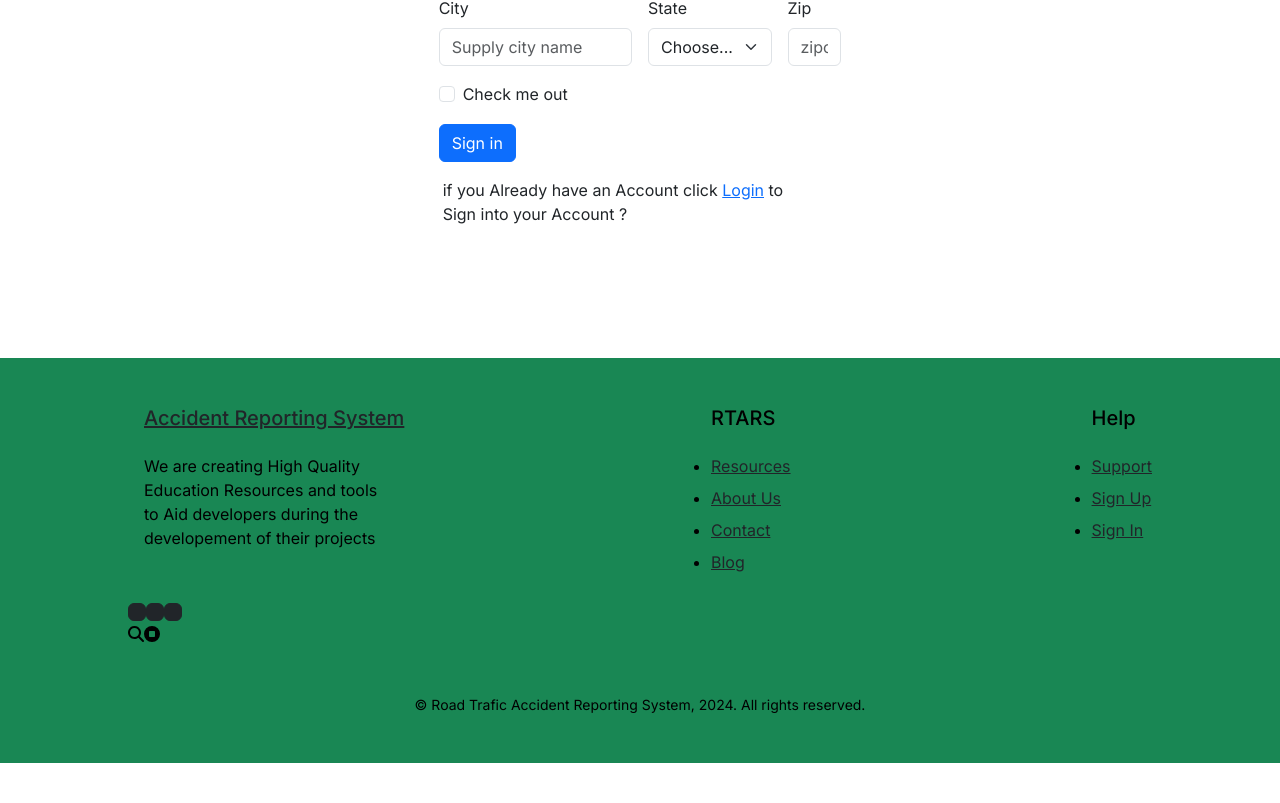
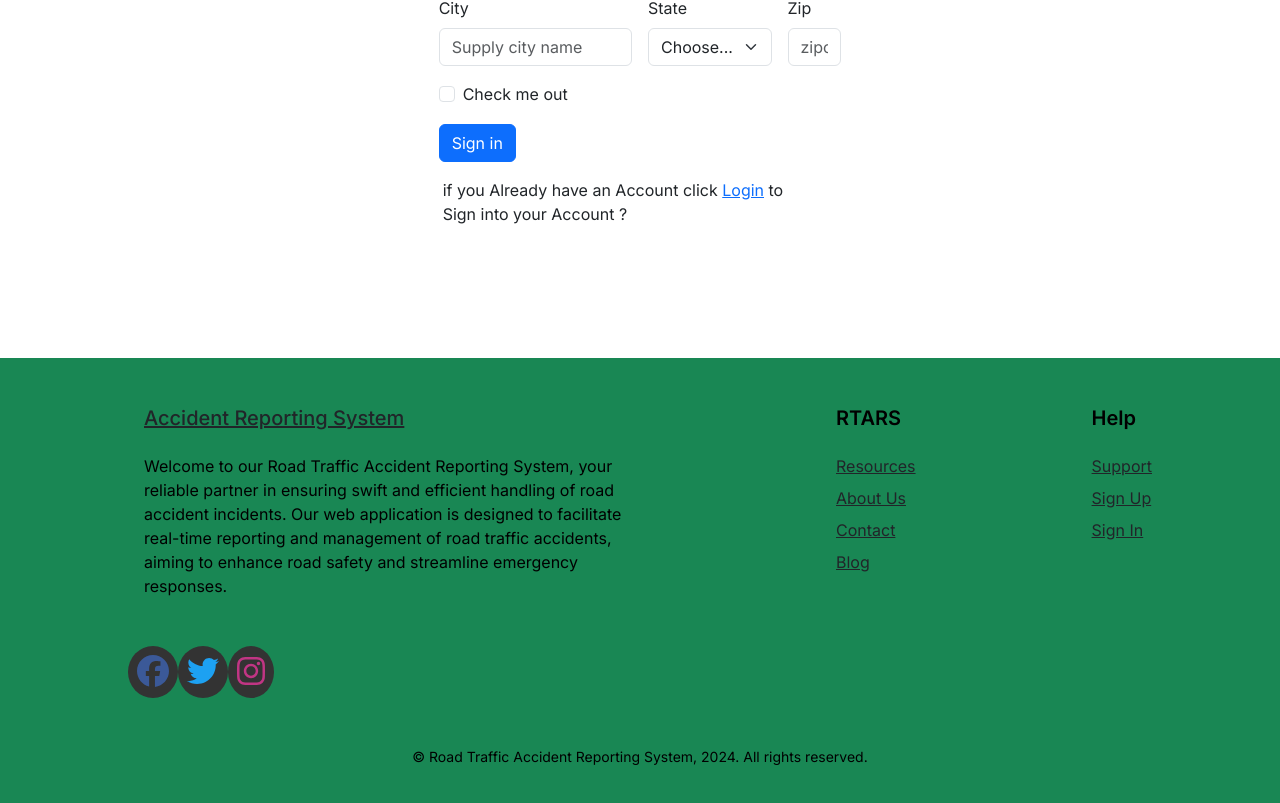
Before and after one commit to yusufaa99/RTARS, a Next.js app: page /signup in a window 1280 px wide. Shown: the part 642-1445 px from the top of the page. Before the commit the page ends 1405 px from the top, so only its background shows below. Built offline with nearby package versions, Linux system fonts and the light colour scheme; no server answers.

Commit message:
submitreport page modified

```diff
--- /dev/null
+++ b/app/api/(auth)/sms/route.js
@@ -0,0 +1,25 @@
+import twilio from 'twilio';
+
+export default async function handler(req, res) {
+  if (req.method === 'POST') {
+    const { report } = req.body;
+
+    const accountSid = process.env.TWILIO_ACCOUNT_SID;
+    const authToken = process.env.TWILIO_AUTH_TOKEN;
+    const client = twilio(accountSid, authToken);
+
+    try {
+      const message = await client.messages.create({
+        body: `New Report Submitted:\nDate: ${report.date}\nTime: ${report.time}\nLocation: ${report.lat}, ${report.lng}\nRoad Type: ${report.roadType}\nVehicle 1: ${report.vehicle1_make} ${report.vehicle1_model} (${report.vehicle1_licensePlate})\nVehicle 2: ${report.vehicle2_make} ${report.vehicle2_model} (${report.vehicle2_licensePlate})\nDriver 1: ${report.driver1_name} (License: ${report.driver1_licenseNumber})\nDriver 2: ${report.driver2_name} (License: ${report.driver2_licenseNumber})\nCollision Result: ${report.collisionResult}\nDescription: ${report.collisionDescription}\nInjuries: ${report.injuriesDescription}\nDamages: ${report.damagesDescription}`,
+        from: process.env.TWILIO_PHONE_NUMBER, // Your Twilio number
+        to: 'YOUR_PHONE_NUMBER' // Your phone number
+      });
+
+      res.status(200).json({ success: true, message });
+    } catch (error) {
+      res.status(500).json({ success: false, error: error.message });
+    }
+  } else {
+    res.status(405).json({ message: 'Method Not Allowed' });
+  }
+}
--- a/components/Footer.js
+++ b/components/Footer.js
@@ -1,84 +1,163 @@
-import React from "react"
+import React from "react";
 import { FontAwesomeIcon } from "@fortawesome/react-fontawesome";
-import {
-  faMagnifyingGlass,
-  faCircleStop
-} from "@fortawesome/free-solid-svg-icons";
+import { faFacebook, faTwitter, faInstagram } from "@fortawesome/free-brands-svg-icons";
+import { faMagnifyingGlass, faCircleStop } from "@fortawesome/free-solid-svg-icons";
+
+
 function Footer() {
+    return (
+        <div className="blockcode-fluid my-20">
+            <footer className="page-footer bg-success">
+                <div className="d-flex flex-column mx-auto py-5" style={{ width: '80%' }}>
+                    <div className="d-flex flex-wrap justify-content-between">
+                        <div className="align-self-center">
+                            <a href="/#" className="d-flex align-items-center p-0 text-dark">
+                                {/* <img alt="SCHOOL logo" src="/pictures/schoollogo2.png" width="50px" /> */}
+                                <span className="ms-3 h5 font-weight-bold">Accident Reporting System</span>
+                            </a>
+                            <p className="my-3 mx-3 text-justify" style={{ width: '500px' }}>
+                                Welcome to our Road Traffic Accident Reporting System, your reliable partner in ensuring swift and efficient handling of road accident incidents. Our web application is designed to facilitate real-time reporting and management of road traffic accidents, aiming to enhance road safety and streamline emergency responses.
+                            </p>
+                            <div className="mt-5 my-100 p-10">
+                                <button className="btn btn-nocolor btn-flat p-2" style={{ backgroundColor: '#333', borderRadius: '50%' }}>
+                                    <FontAwesomeIcon icon={faFacebook} size="2x" style={{ color: '#3b5998' }} />
+                                </button>
+                                <button className="btn btn-nocolor btn-flat p-2" style={{ backgroundColor: '#333', borderRadius: '50%' }}>
+                                    <FontAwesomeIcon icon={faTwitter} size="2x" style={{ color: '#1DA1F2' }} />
+                                </button>
+                                <button className="btn btn-nocolor btn-flat p-2" style={{ backgroundColor: '#333', borderRadius: '50%' }}>
+                                    <FontAwesomeIcon icon={faInstagram} size="2x" style={{ color: '#C13584' }} />
+                                </button>
+                            </div>
 
-    return (
-        <div class="blockcode-fluid">
-        <footer class="page-footer bg-success">
-            <div class="d-flex flex-column mx-auto py-5" style={{ width: '80%', }}>
-                <div class="d-flex flex-wrap justify-content-between">
-                    <div class="align-self-center">
-                        <a href="/#" class="d-flex align-items-center p-0 text-dark">
-                            {/* <img alt="SCHOOL logo" src="/pictures/schoollogo2.png" width="50px" /> */}
-                            <span class="ms-3 h5 font-weight-bold" >Accident Reporting System</span>
-                        </a>
-                        <p class="my-3 mx-3" style={{ width: '250px' }}>
-                            We are creating High Quality Education Resources and tools to Aid developers during the
-                            developement of their projects
-                        </p>
-                        <div class="mt-5">
 
-                            <button class="btn btn-dark btn-flat p-2">
-                                <i class="fa fa-facebook"></i>
-                            </button>
-                            <button class="btn btn-dark btn-flat p-2">
-                                <i class="fa fa-twitter"></i>
-                            </button>
-                            <button class="btn btn-dark btn-flat p-2">
-                                <i class="fa fa-instagram"></i>
-                            </button>
-
+                            {/* <div>
+                                <FontAwesomeIcon icon={faMagnifyingGlass} />
+                                <FontAwesomeIcon icon={faCircleStop} />
+                            </div> */}
                         </div>
                         <div>
-      <FontAwesomeIcon
-        icon={faMagnifyingGlass}
-      />
-      <FontAwesomeIcon
-        icon={faCircleStop}
-      />
-    </div>
-                    </div>
-                    <div>
-                        <p class="h5 mb-4" style={{ fontweight: '600' }}>RTARS</p>
-                        <ul class="p-0" style={{ liststyle: 'none', cursor: 'pointer' }} >
-                            <li class="my-2">
-                                <a class="text-dark" href="/">Resources</a>
+                            <p className="h5 mb-4" style={{ fontWeight: '600' }}>RTARS</p>
+                            <ul className="p-0" style={{ listStyle: 'none', cursor: 'pointer' }}>
+                                <li className="my-2">
+                                    <a className="text-dark" href="/">Resources</a>
                                 </li>
-                            <li class="my-2">
-                                <a class="text-dark" href="/about">About Us</a>
+                                <li className="my-2">
+                                    <a className="text-dark" href="/about">About Us</a>
                                 </li>
-                            <li class="my-2">
-                                <a class="text-dark" href="/contact">Contact</a>
+                                <li className="my-2">
+                                    <a className="text-dark" href="/contact">Contact</a>
                                 </li>
-                            <li class="my-2"><a class="text-dark" href="/table">Blog</a></li>
+                                <li className="my-2"><a className="text-dark" href="/table">Blog</a></li>
                             </ul>
                         </div>
                         <div>
-                        <p class="h5 mb-4" style={{ fontweight: '600' }}>Help</p>
-                        <ul class="p-0" style={{ liststyle: 'none', cursor: 'pointer' }}>
-                            <li class="my-2">
-                                <a class="text-dark" href="/">Support</a>
+                            <p className="h5 mb-4" style={{ fontWeight: '600' }}>Help</p>
+                            <ul className="p-0" style={{ listStyle: 'none', cursor: 'pointer' }}>
+                                <li className="my-2">
+                                    <a className="text-dark" href="/">Support</a>
                                 </li>
-                            <li class="my-2">
-                                <a class="text-dark" href="/signup">Sign Up</a>
+                                <li className="my-2">
+                                    <a className="text-dark" href="/signup">Sign Up</a>
                                 </li>
-                            <li class="my-2">
-                                <a class="text-dark" href="/login">Sign In</a>
+                                <li className="my-2">
+                                    <a className="text-dark" href="/login">Sign In</a>
                                 </li>
                             </ul>
                         </div>
-
                     </div>
-                <small class="text-center mt-5">&copy; Road Trafic Accident Reporting System, 2024. All rights reserved.</small>
+                    <small className="text-center mt-5">&copy; Road Traffic Accident Reporting System, 2024. All rights reserved.</small>
                 </div>
             </footer>
         </div>
-    )
+    );
 }
 
+export default Footer;
 
-export default Footer;
+
+// import React from "react"
+// import { FontAwesomeIcon } from "@fortawesome/react-fontawesome";
+
+// import {
+//     faMagnifyingGlass,
+//     faCircleStop,
+//     faFacebook,
+//     faTwitter,
+//     faInstagram
+// } from "@fortawesome/free-solid-svg-icons";
+// function Footer() {
+
+//     return (
+//         <div class="blockcode-fluid">
+//             <footer class="page-footer bg-success">
+//                 <div class="d-flex flex-column mx-auto py-5" style={{ width: '80%', }}>
+//                     <div class="d-flex flex-wrap justify-content-between">
+//                         <div class="align-self-center">
+//                             <a href="/#" class="d-flex align-items-center p-0 text-dark">
+//                                 {/* <img alt="SCHOOL logo" src="/pictures/schoollogo2.png" width="50px" /> */}
+//                                 <span class="ms-3 h5 font-weight-bold" >Accident Reporting System</span>
+//                             </a>
+//                             <p class="my-3 mx-3" style={{ width: '450px' }}>
+//                                 Welcome to our Road Traffic Accident Reporting System, your reliable partner in ensuring swift and efficient handling of road accident incidents. Our web application is designed to facilitate real-time reporting and management of road traffic accidents, aiming to enhance road safety and streamline emergency responses.
+//                             </p>
+//                             <div class="mt-5">
+//                             <FontAwesomeIcon
+//                                     icon={faFacebook}
+//                                 />
+//                                 <FontAwesomeIcon
+//                                     icon={faInstagram}
+//                                 />
+//                                 <FontAwesomeIcon
+//                                     icon={faTwitter}
+//                                 />
+//                                 <FontAwesomeIcon
+//                                     icon={faMagnifyingGlass}
+//                                 />
+//                                 <FontAwesomeIcon
+//                                     icon={faCircleStop}
+//                                 />
+
+//                             </div>
+
+//                         </div>
+//                         <div>
+//                             <p class="h5 mb-4" style={{ fontweight: '600' }}>RTARS</p>
+//                             <ul class="p-0" style={{ liststyle: 'none', cursor: 'pointer' }} >
+//                                 <li class="my-2">
+//                                     <a class="text-dark" href="/">Resources</a>
+//                                 </li>
+//                                 <li class="my-2">
+//                                     <a class="text-dark" href="/about">About Us</a>
+//                                 </li>
+//                                 <li class="my-2">
+//                                     <a class="text-dark" href="/contact">Contact</a>
+//                                 </li>
+//                                 <li class="my-2"><a class="text-dark" href="/table">Blog</a></li>
+//                             </ul>
+//                         </div>
+//                         <div>
+//                             <p class="h5 mb-4" style={{ fontweight: '600' }}>Help</p>
+//                             <ul class="p-0" style={{ liststyle: 'none', cursor: 'pointer' }}>
+//                                 <li class="my-2">
+//                                     <a class="text-dark" href="/">Support</a>
+//                                 </li>
+//                                 <li class="my-2">
+//                                     <a class="text-dark" href="/signup">Sign Up</a>
+//                                 </li>
+//                                 <li class="my-2">
+//                                     <a class="text-dark" href="/login">Sign In</a>
+//                                 </li>
+//                             </ul>
+//                         </div>
+
+//                     </div>
+//                     <small class="text-center mt-5">&copy; Road Trafic Accident Reporting System, 2024. All rights reserved.</small>
+//                 </div>
+//             </footer>
+//         </div>
+//     )
+// }
+
+
+// export default Footer;
--- a/components/Header.js
+++ b/components/Header.js
@@ -18,7 +18,7 @@ function Header() {
           <span class="navbar-toggler-icon"></span>
         </button>
         <div class="collapse navbar-collapse" id="navbarSupportedContent">
-          <ul class="navbar-nav ms-auto mb-2 mb-lg-0">
+          <ul class="navbar-nav ms-auto mb-2 mb-lg-0 ">
             <li class="nav-item">
               <a class="nav-link active" aria-current="page" href="/">Home</a>
             </li>
--- a/package.json
+++ b/package.json
@@ -11,6 +11,7 @@
   "dependencies": {
     "@auth0/nextjs-auth0": "^3.5.0",
     "@fortawesome/fontawesome-svg-core": "^6.6.0",
+    "@fortawesome/free-brands-svg-icons": "^6.6.0",
     "@fortawesome/free-solid-svg-icons": "^6.6.0",
     "@fortawesome/react-fontawesome": "^0.2.2",
     "axios": "^1.7.2",
@@ -22,6 +23,7 @@
     "react": "^18",
     "react-dom": "^18",
     "react-leaflet": "^4.2.1",
+    "twilio": "^5.2.2",
     "yup": "^1.4.0"
   },
   "devDependencies": {
```
Also changed, not shown: app/page.js (+6 -3 lines), app/profile/page.js (+9 -4 lines), app/submitreport/page.js (+29 -15 lines), components/Carousal.js (+14 -14 lines), 1 other file (tests, documents, lock files or other folders). Lines whose indentation alone changed are shown as unchanged.
